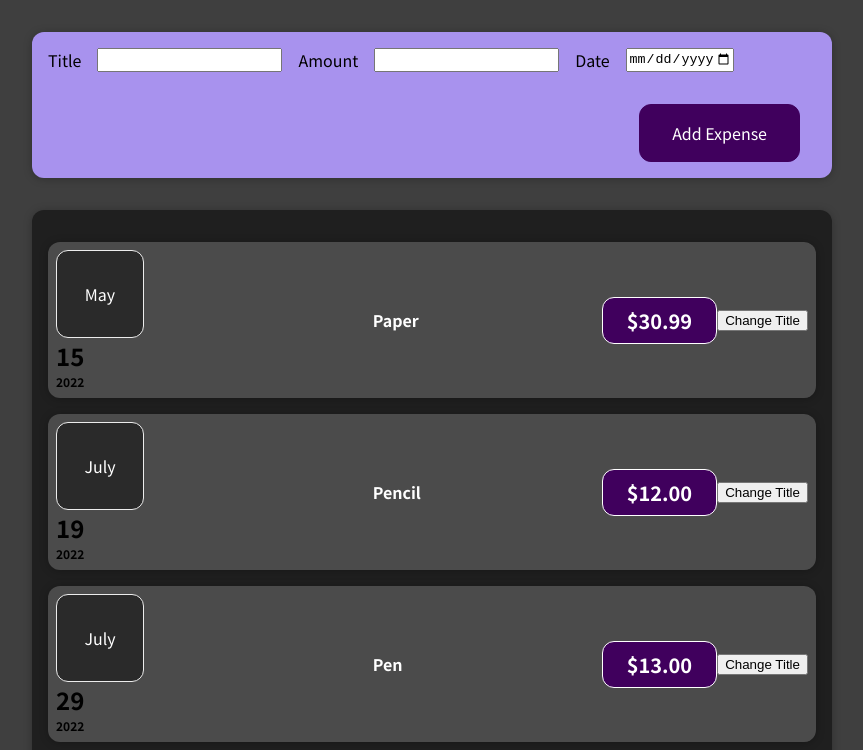
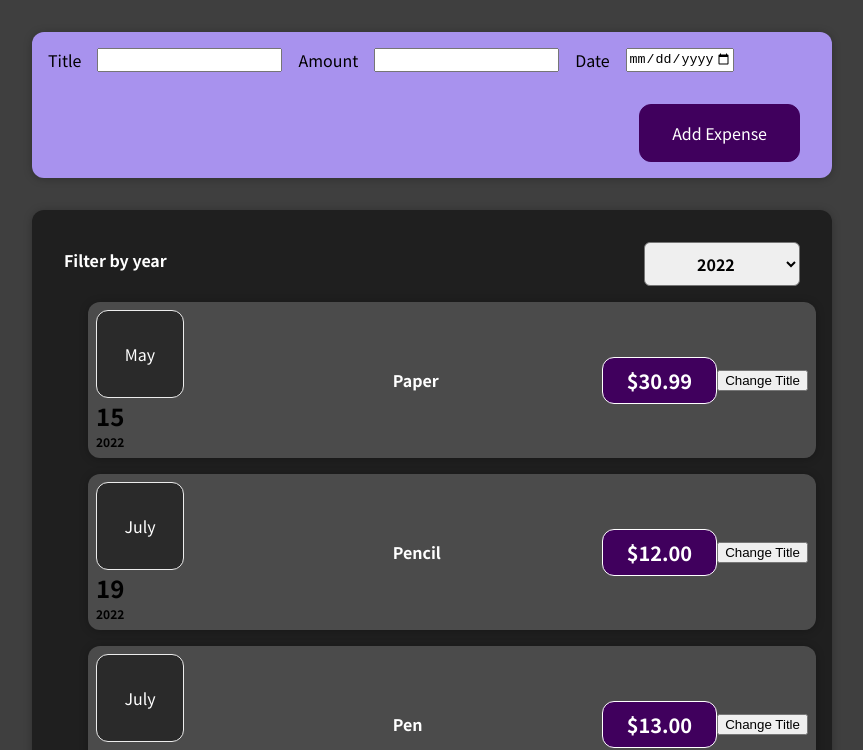
Before and after one commit to AndrewPrud/args-react, a React (Create React App) app in the folder 01-starting-setup/: page / in a window 1280 px wide. Shown: the top 750 px of the page, without its empty margins (208-1071 px from the left). Built offline with nearby package versions, Linux system fonts and the light colour scheme.

Commit message:
Fixed Variables

```diff
--- a/01-starting-setup/src/App.js
+++ b/01-starting-setup/src/App.js
@@ -1,9 +1,9 @@
-import React from 'react';
+import React, {useState} from 'react';
 import Expenses from './components/Expenses.js';
 import NewExpense from './components/newExpense/NewExpense';
 import './components/Expenses.css';
 function App() {
-  const expenses = [
+  const InitialExpenses = [
     {
       id: 'a1',
       title: 'Paper',
@@ -29,9 +29,15 @@ function App() {
       amount: '$14.00'
     }
   ]
+  const [expenses, setExpenses]= useState(InitialExpenses)
+  function addExpenseHandler(expense){
+    setExpenses((prevExpenses) => {
+      return[...prevExpenses, expense]
+    });
+  }
   return(
     <div>
-      <NewExpense> </NewExpense>
+      <NewExpense onAddExpense = {addExpenseHandler}> </NewExpense>
       <Expenses in = {expenses}> </Expenses>
     </div>
   );
--- a/01-starting-setup/src/components/Expenses.js
+++ b/01-starting-setup/src/components/Expenses.js
@@ -1,32 +1,23 @@
-import React from 'react';
+import React, {useState} from 'react';
 import './ExpenseItem.js';
-import ExpenseItem from './ExpenseItem.js';
 import './ExpenseDate.js';
 import Card from './Card.js';
+import ExpensesFilter from './newExpense/ExpensesFilter.js';
+import ExpenseList from './newExpense/ExpenseList';
 
 function Expenses(props){
+  const [filteredYear, setFilteredYear] = useState("2022");
+  function filterChangeHandler(selectedYear){
+    setFilteredYear(selectedYear);
+  }
+  const filteredExpenses = props.in.filter(expenses =>{
+    return expenses.date.getFullYear().toString() === filteredYear;
+  });
+
     return(
         <Card className = 'expenses'>
-          <ExpenseItem
-            title = {props.in[0].title}
-            amount = {props.in[0].amount}
-            date = {props.in[0].date}
-             ></ExpenseItem>
-          <ExpenseItem
-            title = {props.in[1].title}
-            amount = {props.in[1].amount}
-            date = {props.in[1].date}
-          ></ExpenseItem>
-          <ExpenseItem
-            title = {props.in[2].title}
-            amount = {props.in[2].amount}
-            date = {props.in[2].date}
-          ></ExpenseItem>
-          <ExpenseItem
-            title = {props.in[3].title}
-            amount = {props.in[3].amount}
-            date = {props.in[3].date}
-             ></ExpenseItem>
+          <ExpensesFilter selected = {filteredYear} onFilterChange = {filterChangeHandler}> </ExpensesFilter>
+          <ExpenseList in = {filteredExpenses}> </ExpenseList>
         </Card>
       );
 }
--- a/01-starting-setup/src/components/newExpense/ExpenseForm.js
+++ b/01-starting-setup/src/components/newExpense/ExpenseForm.js
@@ -1,7 +1,7 @@
 import React, {useState} from 'react';
 import './ExpenseForm.css';
 
-function ExpenseForm(){
+function ExpenseForm(props){
     const [enteredTitle, setEnteredTitle] = useState("");
     const [enteredAmount, setEnteredAmount] = useState("");
     const [enteredDate, setEnteredDate] = useState("");
@@ -21,11 +21,12 @@ function ExpenseForm(){
             amount: +enteredAmount,
             date: new Date(enteredDate),
         };
-        console.log(expenseData);
-        setEnteredAmount("");
-        setEnteredDate("");
-        setEnteredTitle("");
+        props.onSaveExpenseData(expenseData);
+        setEnteredAmount(" ");
+        setEnteredDate(" ");
+        setEnteredTitle(" ");
      };
+
     return(
     <form onSubmit = {submitHandler}>
       <div className="new-expense__controls">
--- /dev/null
+++ b/01-starting-setup/src/components/newExpense/ExpenseList.css
@@ -0,0 +1,9 @@
+.expenses-list {
+    list-style: none;
+    padding: 0;
+  }
+
+  .expenses-list__fallback {
+    color: white;
+    text-align: center;
+  }
--- /dev/null
+++ b/01-starting-setup/src/components/newExpense/ExpenseList.js
@@ -0,0 +1,22 @@
+import React from 'react';
+import ExpenseItem from '../ExpenseItem.js';
+
+
+function ExpenseList(props) {
+    if (props.in.length === 0) {
+      return <h2 className="expenses-list__fallback">Found no expenses.</h2>;
+    }
+    return (
+      <ul className="expense-list">
+        {props.in.map((expensesElement) => (
+          <ExpenseItem
+            key={expensesElement.id}
+            title={expensesElement.title}
+            amount={expensesElement.amount}
+            date={expensesElement.date}
+         ></ExpenseItem>
+       ))}
+      </ul>
+    );
+  }
+  export default ExpenseList;
--- /dev/null
+++ b/01-starting-setup/src/components/newExpense/ExpensesFilter.css
@@ -0,0 +1,24 @@
+.expenses-filter {
+    color: white;
+    padding: 0 1rem;
+  }
+
+  .expenses-filter__control {
+    display: flex;
+    width: 100%;
+    align-items: center;
+    justify-content: space-between;
+    margin: 1rem 0;
+  }
+
+  .expenses-filter label {
+    font-weight: bold;
+    margin-bottom: 0.5rem;
+  }
+
+  .expenses-filter select {
+    font: inherit;
+    padding: 0.5rem 3rem;
+    font-weight: bold;
+    border-radius: 6px;
+  }
--- /dev/null
+++ b/01-starting-setup/src/components/newExpense/ExpensesFilter.js
@@ -0,0 +1,25 @@
+import React from 'react';
+
+import './ExpensesFilter.css';
+
+const ExpensesFilter = (props) => {
+  function dropDownChangeHandler(event){
+    props.onFilterChange(event.target.value);
+
+  }
+  return (
+    <div className='expenses-filter'>
+      <div className='expenses-filter__control'>
+        <label>Filter by year</label>
+        <select value = {props.selected} onChange = {dropDownChangeHandler}>
+          <option value='2022'>2022</option>
+          <option value='2021'>2021</option>
+          <option value='2020'>2020</option>
+          <option value='2019'>2019</option>
+        </select>
+      </div>
+    </div>
+  );
+};
+
+export default ExpensesFilter;
--- a/01-starting-setup/src/components/newExpense/NewExpense.js
+++ b/01-starting-setup/src/components/newExpense/NewExpense.js
@@ -1,10 +1,20 @@
 import React from 'react';
 import './NewExpense.css';
 import ExpenseForm from './ExpenseForm.js'
-function NewExpense(){
+function NewExpense(props){
+    function saveExpenseDataHandler(enteredExpenseData){
+        const expenseData = {
+        ...enteredExpenseData,
+        id: Math.random().toString(),
+         };
+         props.onAddExpense(expenseData);
+         console.log(expenseData);
+
+
+    }
     return(
         <div className='new-expense'>
-            <ExpenseForm></ExpenseForm>
+            <ExpenseForm onSaveExpenseData = {saveExpenseDataHandler}></ExpenseForm>
         </div>
     );
 }
```
Also changed, not shown: 1 other file (tests, documents, lock files or other folders).
